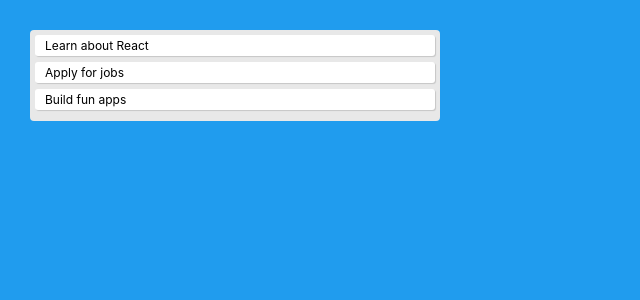
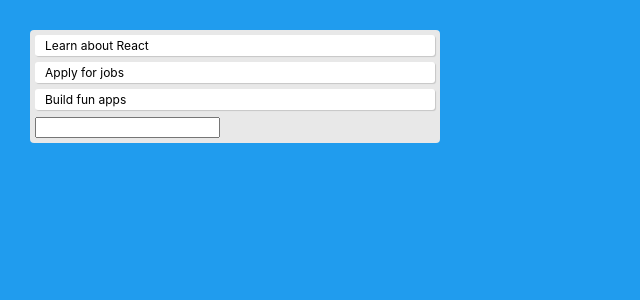
Before and after one commit to kennymkc/to-do-app, a React (Create React App) app: page / in a window 1280 px wide. Shown: the top 300 px of the page, without its empty margins (0-640 px from the left). Built offline with nearby package versions, Linux system fonts and the light colour scheme.

Commit message:
create a form to submit new items on todo list

```diff
--- a/src/App.js
+++ b/src/App.js
@@ -1,5 +1,6 @@
 import { useState } from 'react';
 import Todo from './components/Todo';
+import TodoForm from './components/TodoForm';
 import './App.css';
 
 function App() {
@@ -9,6 +10,11 @@
     { text: "Apply for jobs" },
     { text: "Build fun apps" }
   ]);
+
+  const addTodo = text => {
+    const newTodos = [...todos, { text }];
+    setTodos(newTodos);
+  }
 
   return (
     <div className="app">
@@ -20,6 +26,7 @@
             todo={todo}
           />
         ))}
+        <TodoForm addTodo={addTodo} />
       </div>
     </div>
   );
--- /dev/null
+++ b/src/components/TodoForm.jsx
@@ -0,0 +1,24 @@
+import { useState } from "react";
+
+export default function TodoForm({ addTodo }) {
+
+  const [value, setValue] = useState('');
+
+  const handleSubmit = e => {
+    e.preventDefault();
+    if (!value) return;
+    addTodo(value);
+    setValue('');
+  };
+
+  return (
+    <form onSubmit={handleSubmit}>
+      <input
+        type='text'
+        className='input'
+        value={value}
+        onChange={e => setValue(e.target.value)}
+      />
+    </form>
+  );
+}
```
